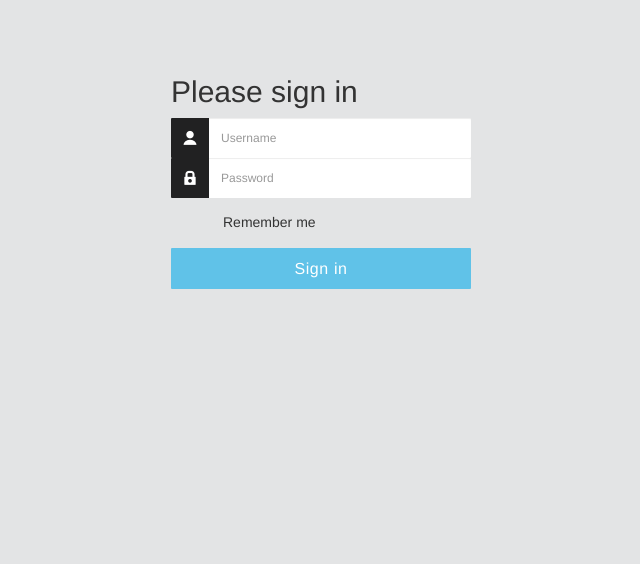
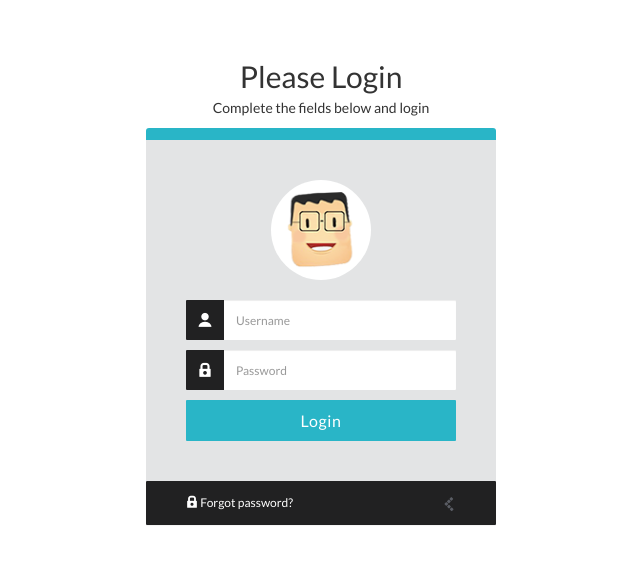
Before and after one commit to ptisp/cloudash, a website: page static/index.html in a window 1280 px wide. Shown: the whole page, without its empty margins (334-974 px from the left). Drawn offline with nearby package versions, Linux system fonts and the light colour scheme.

Commit message:
Login fixed
Redesign Login

```diff
--- a/static/assets/css/cloudy/cloudy.css
+++ b/static/assets/css/cloudy/cloudy.css
@@ -3,10 +3,67 @@
 body {
   padding-top: 40px;
   padding-bottom: 40px;
+  background-color: #fff;
+  font-family: 'Lato', sans-serif, Helvetica, Arial;
+}
+
+/* LOGIN */
+.form-login {
+  max-width: 350px;
+  padding: 40px;
+  margin: 0 auto;
+  border-top-left-radius: 3px;
+  border-top-right-radius: 3px;
   background-color: #e3e4e5;
+  border-top: solid 12px #29b5c7;
 }
-.form-signin {
-  max-width: 330px;
-  padding: 15px;
+.form-footer{
+  max-width: 350px;
   margin: 0 auto;
+  border-bottom-left-radius: 3px;
+  border-bottom-right-radius: 3px;
 }
+.form-header{
+  max-width: 350px;
+  margin: 0 auto;
+  text-align: center;
+}
+.avatar {
+  width: 100px;
+  padding: 12px;
+  border-radius: 50%;
+  margin: 0 auto;
+  background-color: #fff;
+  margin-bottom: 20px !important;
+}
+.ff {
+  padding: 15px 40px !important;
+}
+.btn-cloudy {
+  color: #fff;
+  border: none;
+  border-radius: 1px;
+  background-color: #29b5c7;
+}
+.btn-cloudy:hover {
+  color: #fff;
+  border: none;
+  border-radius: 1px;
+  background-color: #008798;
+}
+.panel-group.joined>.panel>.panel-heading h4 a:before {
+	content: '\e685';
+	display: inline-block;
+	font-family: 'hosticons';
+	color: rgba(115, 120, 129, 0.7);
+	padding: 10px 15px;
+	padding: 0;
+	float: right;
+	font-size: 14px;
+	margin-left: 13px;
+	top: 0;
+	-moz-transition: all 300ms ease-in-out;
+	-o-transition: all 300ms ease-in-out;
+	-webkit-transition: all 300ms ease-in-out;
+	transition: all 300ms ease-in-out;
+}
--- a/static/index.html
+++ b/static/index.html
@@ -12,6 +12,8 @@
   <link rel="stylesheet" type="text/css" href="assets/css/cloudy/cloudy.css" />
   <!-- BEGIN ICONS STYLE -->
   <link rel="stylesheet" type="text/css" href="assets/css/hosticons/hosticons.css" />
+  <!-- BEGIN FONT STYLE -->
+  <link href='http://fonts.googleapis.com/css?family=Lato:300,400,700,300italic,400italic,700italic' rel='stylesheet' type='text/css'>
 </head>
 
 <body class="bg_noise" data-spy="scroll" data-target=".subnav" data-offset="50">
--- a/static/templates/LoginView.html
+++ b/static/templates/LoginView.html
@@ -1,20 +1,41 @@
 <div class="login container">
-	<form class="form-signin">
-		<h2 class="form-signin-heading">Please sign in</h2>
 
-		<div class="input-group">
+	<form class="form-header">
+		<h2 class="m-b-5">Please Login</h2>
+	    <p>Complete the fields below and login</p>
+    </form>
+
+	<form class="form-login">
+		<div class="avatar m-b-20"><img src="assets/img/avatar.png" class="img-responsive"></div>
+		<div class="input-group m-b-10">
 			<span class="input-group-addon form-invert"><i class="icon-user"></i></span>
 			<input type="text" class="form-control" placeholder="Username">
 		</div>
-		<div class="input-group">
+		<div class="input-group m-b-10">
 			<span class="input-group-addon form-invert"><i class="icon-lock"></i></span>
 			<input type="text" class="form-control" placeholder="Password">
 		</div>
-			<div class="checkbox">
-				<label>
-				<input type="checkbox" value="remember-me"> Remember me
-				</label>
+		<button class="btn btn-lg btn-cloudy btn-block" type="submit">Login</button>
+	</form>
+
+	<form class="form-footer">
+		<div class="panel-group joined" id="accordion01">
+			<div class="panel panel-invert">
+				<div class="panel-heading">
+					<h4 class="panel-title ff">
+						<a data-toggle="collapse" data-parent="#accordion01" href="#collapseaccordionOne" class="collapsed f-12"><i class="icon-lock"></i> Forgot password?</a>
+					</h4>
+				</div>
+				<div id="collapseaccordionOne" class="panel-collapse collapse" style="height: 0px;">
+					<div class="panel-body ff">
+						<div class="input-group m-b-10">
+			               <span class="input-group-addon form-invert"><i class="icon-email_corporate"></i></span>
+			               <input type="text" class="form-control" placeholder="Your email address">
+			            </div>
+			            <button class="btn btn-lg btn-success btn-block" type="submit">Send Request</button>
+					</div>
+				</div>
 			</div>
-		<button class="btn btn-lg btn-info btn-block" type="submit">Sign in</button>
+		</div>
 	</form>
 </div>
```
Also changed, not shown: static/assets/img/avatar.png (added).
